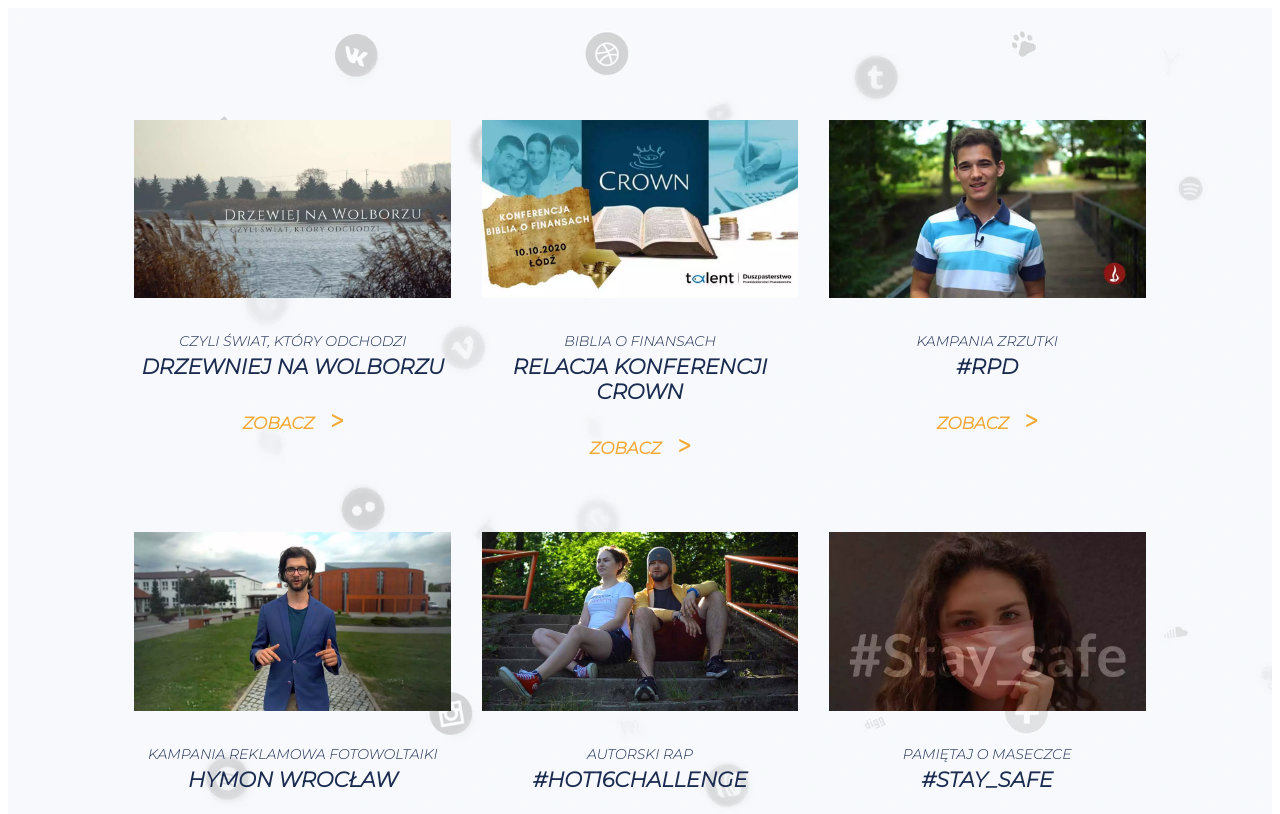
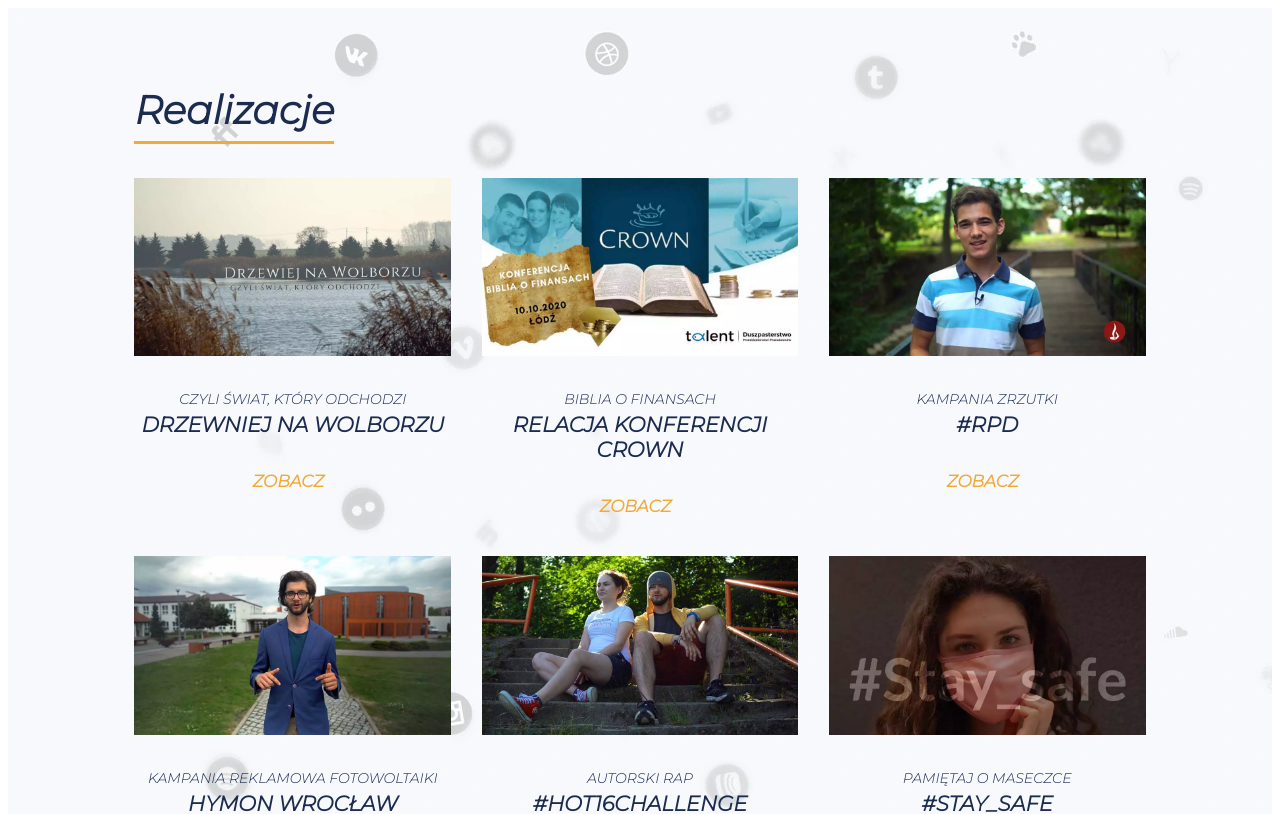
Before and after one commit to Rehaeel/rafal.prokopiak.pl, a React (Create React App) app: page / in a window 1280 px wide. Shown: the top 814 px of the page. Built offline with nearby package versions, Linux system fonts and the light colour scheme.

Commit message:
modifying realization-view

```diff
--- a/src/components/realizations/realization-view/realization-view.css
+++ b/src/components/realizations/realization-view/realization-view.css
@@ -27,6 +27,14 @@ transition: var(--transition);
     content: 'ᐳ';
     padding-left: 1em;
     margin-top: -0.13em;
+    margin-left: -20px;
+    opacity: 0;
+    transition: var(--transition);
+}
+
+.realization-view .button:hover:after {
+    margin-left: 0;
+    opacity: 1;
 }
 
 .realization-view .button:hover {
--- a/src/components/realizations/realizations.css
+++ b/src/components/realizations/realizations.css
@@ -1,14 +1,16 @@
 .realizations {
     position: relative;
     display: grid;
-    background: url(../background/sharing-icons-bg.webp) no-repeat fixed;
+    height: max-content;
+    overflow: hidden;
+    background: url(../background/sharing-icons-bg.webp) fixed no-repeat;
     grid-template-columns: repeat(3, 1fr);
-    grid-template-rows: repeat(3, 1fr);
-    gap: 3%;
+    column-gap: 3%;
     width: 100%;
-    padding: 100px 10%;
+    padding: 45px 10%;
+}
 
-}
+
 /************ TABLET ************/
 
 @media screen and (min-width: 768px) and (max-width: 980px) {
--- a/src/components/realizations/realizations.js
+++ b/src/components/realizations/realizations.js
@@ -6,6 +6,7 @@ export class Realizations extends React.Component {
     render() {
         return (
             <section className="realizations">
+                <h1 className="headers">Realizacje</h1>
                 <RealizationView />
             </section>
         )
--- a/src/index.css
+++ b/src/index.css
@@ -13,14 +13,23 @@
     -webkit-box-sizing: border-box;
     box-sizing: border-box;
 }
-::-webkit-scrollbar {
-	width: 12px;
-	transition: all 1s ease;
+
+/************ selection area ************/
+
+::selection {
+background: var(--orange-color);
+	color: #333333;
+	-webkit-text-fill-color: #333333;
+	-webkit-background-clip: text;
 }
+
+
+/************ rest ************/
 
 body {
     font-family: 'Montserrat',Helvetica,Arial,Lucida,sans-serif;
     font-size: 14px;
+    overflow: overlay;
 }
 
 h1, h2, h3, h4, p {
@@ -28,10 +37,48 @@ h1, h2, h3, h4, p {
     font-weight: 500;
 }
 
-h1 {font-size: 2em;}
+h1 {font-size: 2.8em;}
 h2 {font-size: 1.5em;}
 h3 {font-size: 1.17em;}
 h4 {font-size: 1em;}
+
+.headers {
+    position: relative;
+    grid-column: 1/-1;
+    width: fit-content;
+    font-weight: 700;
+    color: var(--gray-color);
+    transition: var(--transition);
+}
+
+.headers:hover {
+    cursor: pointer;
+    color: var(--blue-color);
+}
+
+.headers:before {
+    position: absolute;
+    left: 0;
+    bottom: -10px;
+    height: 3px;
+    width: 100%;
+    content:'';
+    background-color: var(--orange-color);
+
+}
+
+/************ scrollbar ************/
+
+::-webkit-scrollbar {
+    width: 10px;
+    transition: all 1s ease;
+}
+
+::-webkit-scrollbar-thumb {
+    height: 50px;
+    background: var(--orange-color);
+    border-radius: 8px;
+}
 
 /************ TABLET ************/
 @media screen and (min-width: 765px) and (max-width: 980px) {
```
